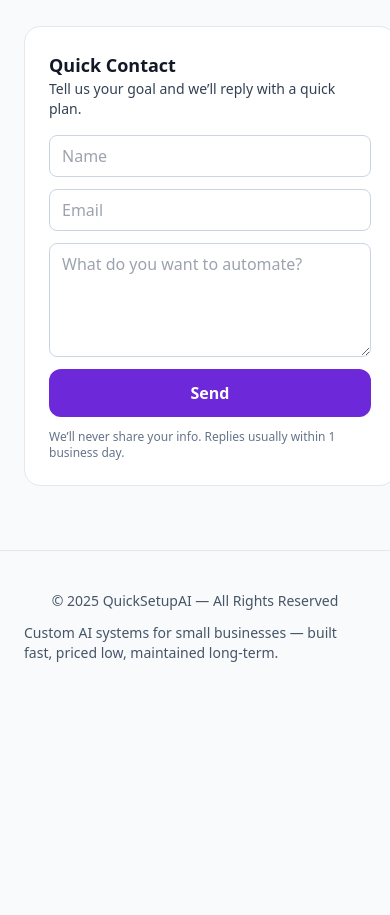
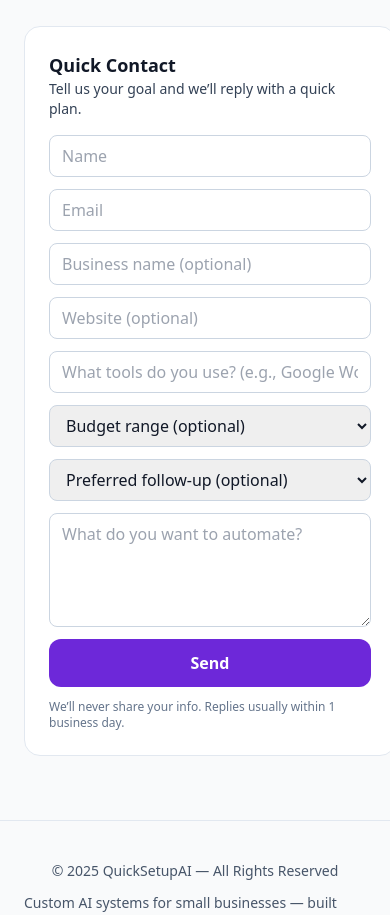
Before and after one commit to morganharris92-dev/quicksetupai, a Next.js app: page / in a window 390 px wide. Shown: the part 6300-7215 px from the top of the page. Before the commit the page ends 7003 px from the top, so only its background shows below. Built offline with nearby package versions, Linux system fonts and the light colour scheme.

Commit message:
Update ContactForm.tsx

```diff
--- a/components/ContactForm.tsx
+++ b/components/ContactForm.tsx
@@ -1,62 +1,153 @@
-// components/ContactForm.tsx
 "use client";
 
 import { useState } from "react";
 
 export default function ContactForm() {
-  const [status, setStatus] = useState<"idle" | "sending" | "success" | "error">("idle");
-  const [error, setError] = useState<string | null>(null);
+  const [status, setStatus] = useState<"idle" | "sending" | "ok" | "error">("idle");
+  const [error, setError] = useState<string>("");
+
+  // form fields
+  const [name, setName] = useState("");
+  const [email, setEmail] = useState("");
+  const [business, setBusiness] = useState("");
+  const [website, setWebsite] = useState("");
+  const [tools, setTools] = useState("");
+  const [budget, setBudget] = useState("");
+  const [followUp, setFollowUp] = useState<"Email" | "Call" | "">("");
+  const [message, setMessage] = useState("");
 
   async function onSubmit(e: React.FormEvent<HTMLFormElement>) {
-    e.preventDefault(); // <-- prevents navigation to /api/contact
+    e.preventDefault();
     setStatus("sending");
-    setError(null);
-
-    const form = e.currentTarget;
-    const formData = new FormData(form);
-    const payload = Object.fromEntries(formData.entries());
+    setError("");
 
     try {
       const res = await fetch("/api/contact", {
         method: "POST",
-        headers: { "Content-Type": "application/json" },
-        body: JSON.stringify(payload),
+        headers: { "content-type": "application/json" },
+        body: JSON.stringify({
+          name,
+          email,
+          business,
+          website,
+          tools,
+          budget,
+          followUp,
+          message,
+        }),
       });
-      if (!res.ok) {
+
       const data = await res.json().catch(() => ({}));
-        throw new Error(data?.error || "Failed to send message.");
+
+      if (!res.ok || data?.ok !== true) {
+        throw new Error(data?.error || "Failed to send message");
       }
-      form.reset();
-      setStatus("success");
+
+      setStatus("ok");
+      // clear the form (optional)
+      setName("");
+      setEmail("");
+      setBusiness("");
+      setWebsite("");
+      setTools("");
+      setBudget("");
+      setFollowUp("");
+      setMessage("");
     } catch (err: any) {
       setStatus("error");
-      setError(err?.message || "Something went wrong. Please try again.");
+      setError(err?.message || "Failed to send message");
     }
   }
 
+  const inputCls =
+    "rounded-lg border border-slate-300 px-3 py-2 focus:outline-none focus:ring-2 focus:ring-violet/20 focus:border-violet";
+
   return (
-    <div>
-      {/* The fields look exactly like your current form */}
-      <form className="mt-4 grid gap-3" onSubmit={onSubmit}>
+    <form className="mt-4 grid gap-3" onSubmit={onSubmit} noValidate>
+      {/* Name / Email (required) */}
       <input
         required
-          className="rounded-lg border border-slate-300 px-3 py-2"
+        className={inputCls}
         placeholder="Name"
         name="name"
+        value={name}
+        onChange={(e) => setName(e.target.value)}
+        autoComplete="name"
       />
       <input
         required
         type="email"
-          className="rounded-lg border border-slate-300 px-3 py-2"
+        className={inputCls}
         placeholder="Email"
         name="email"
+        value={email}
+        onChange={(e) => setEmail(e.target.value)}
+        autoComplete="email"
       />
+
+      {/* New intake fields (optional unless you want otherwise) */}
+      <input
+        className={inputCls}
+        placeholder="Business name (optional)"
+        name="business"
+        value={business}
+        onChange={(e) => setBusiness(e.target.value)}
+        autoComplete="organization"
+      />
+      <input
+        className={inputCls}
+        placeholder="Website (optional)"
+        name="website"
+        value={website}
+        onChange={(e) => setWebsite(e.target.value)}
+        autoComplete="url"
+      />
+      <input
+        className={inputCls}
+        placeholder="What tools do you use? (e.g., Google Workspace, Calendly, CRM)"
+        name="tools"
+        value={tools}
+        onChange={(e) => setTools(e.target.value)}
+      />
+
+      {/* Budget + Follow-up preference */}
+      <div className="grid grid-cols-1 md:grid-cols-2 gap-3">
+        <select
+          className={inputCls}
+          name="budget"
+          value={budget}
+          onChange={(e) => setBudget(e.target.value)}
+        >
+          <option value="">Budget range (optional)</option>
+          <option value="$0–$500">$0–$500</option>
+          <option value="$500–$1,000">$500–$1,000</option>
+          <option value="$1,000–$2,500">$1,000–$2,500</option>
+          <option value="$2,500+">$2,500+</option>
+        </select>
+
+        <select
+          className={inputCls}
+          name="followUp"
+          value={followUp}
+          onChange={(e) => setFollowUp(e.target.value as any)}
+        >
+          <option value="">Preferred follow-up (optional)</option>
+          <option value="Email">Email</option>
+          <option value="Call">Call</option>
+        </select>
+      </div>
+
+      {/* Message (required) */}
       <textarea
-          className="rounded-lg border border-slate-300 px-3 py-2"
+        required
+        className={inputCls}
         placeholder="What do you want to automate?"
         name="message"
         rows={4}
+        value={message}
+        onChange={(e) => setMessage(e.target.value)}
       />
+
       <button
         className="rounded-xl bg-violet text-white px-5 py-3 font-semibold hover:opacity-90 disabled:opacity-60"
         type="submit"
@@ -64,25 +155,24 @@ export default function ContactForm() {
       >
         {status === "sending" ? "Sending…" : "Send"}
       </button>
-      </form>
 
-      {/* Inline confirmation message — no layout change */}
-      <div className="mt-3" aria-live="polite" aria-atomic="true">
-        {status === "success" && (
-          <p className="text-sm rounded-md bg-green-50 border border-green-200 text-green-700 px-3 py-2">
-            ✅ Message sent! We typically respond within 24 hours.
-          </p>
+      {status === "ok" && (
+        <div className="flex items-center gap-2 text-sm p-3 rounded-lg bg-green-100 border border-green-300 text-green-800">
+          <span aria-hidden>✅</span>
+          <span>Message sent! We typically respond within 24 hours.</span>
+        </div>
       )}
+
       {status === "error" && (
-          <p className="text-sm rounded-md bg-red-50 border border-red-200 text-red-700 px-3 py-2">
-            ❌ {error}
-          </p>
+        <div className="flex items-center gap-2 text-sm p-3 rounded-lg bg-red-100 border border-red-300 text-red-800">
+          <span aria-hidden>⚠️</span>
+          <span>{error}</span>
+        </div>
       )}
-      </div>
 
-      <p className="text-xs text-slate-500 mt-3">
+      <p className="text-xs text-slate-500">
         We’ll never share your info. Replies usually within 1 business day.
       </p>
-    </div>
+    </form>
   );
 }
```
Lines whose indentation alone changed are shown as unchanged.
